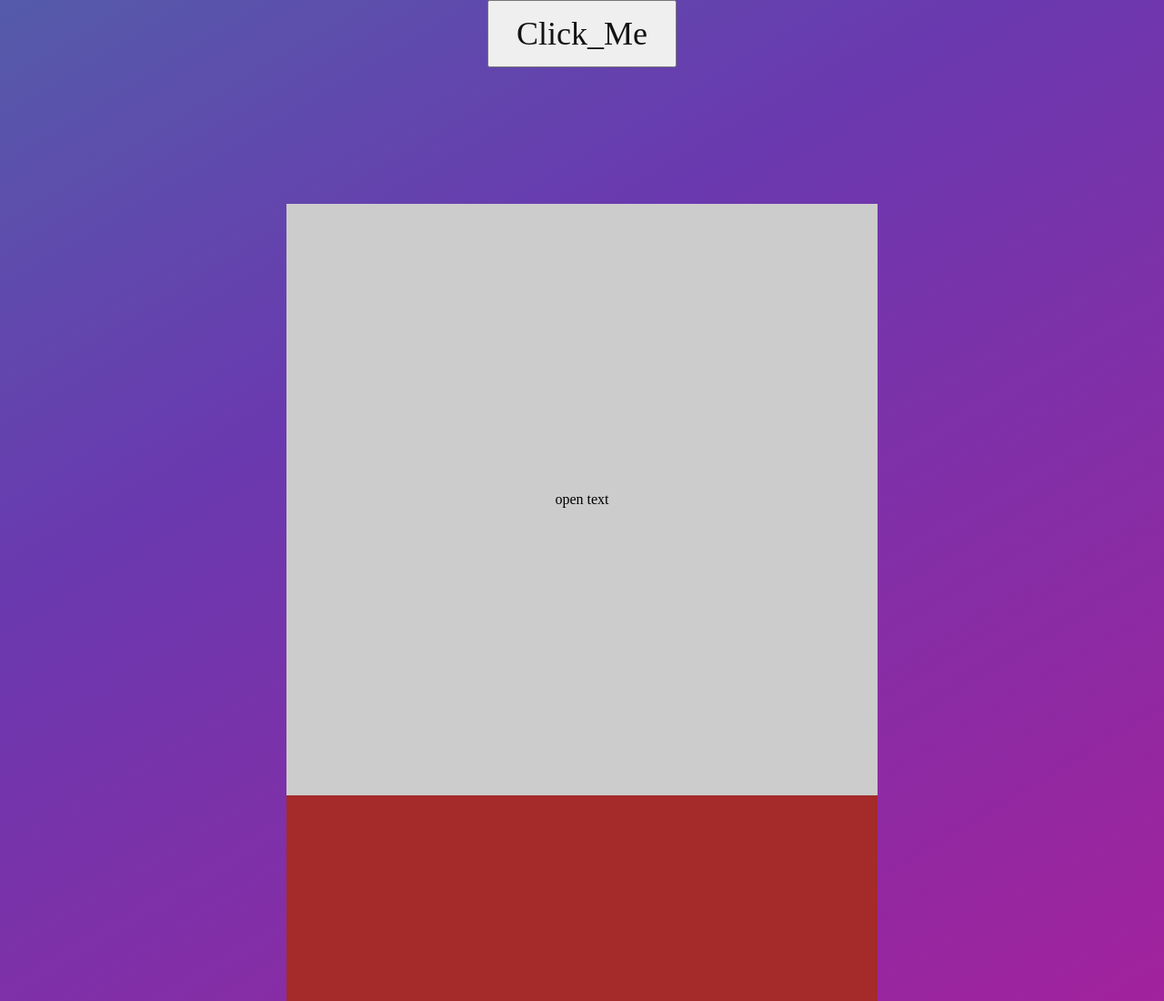
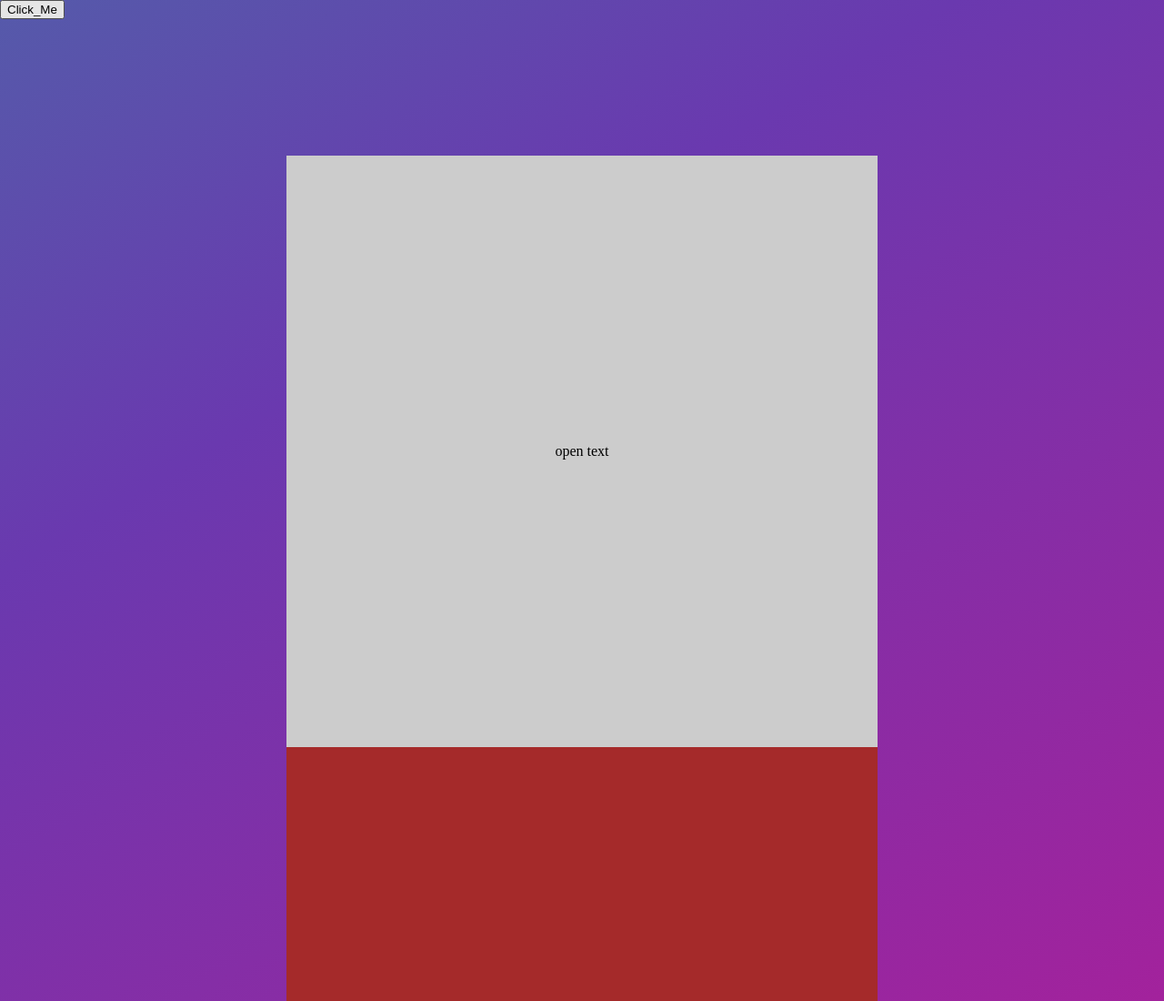
Before and after one commit to OGBeas222/RANDOM_COLOR, a plain HTML site: page index.html in a window 1280 px wide. Shown: the top 1100 px of the page at 91% size. Drawn offline with Linux system fonts and the light colour scheme.

Commit message:
Update index.html

```diff
--- a/index.html
+++ b/index.html
@@ -11,7 +11,7 @@
 </head>
 <body>
   <div class="container">
-      <button class="title">
+      <button class="button">
             Click_Me
       </button>
       <div class="wrapper">
```
